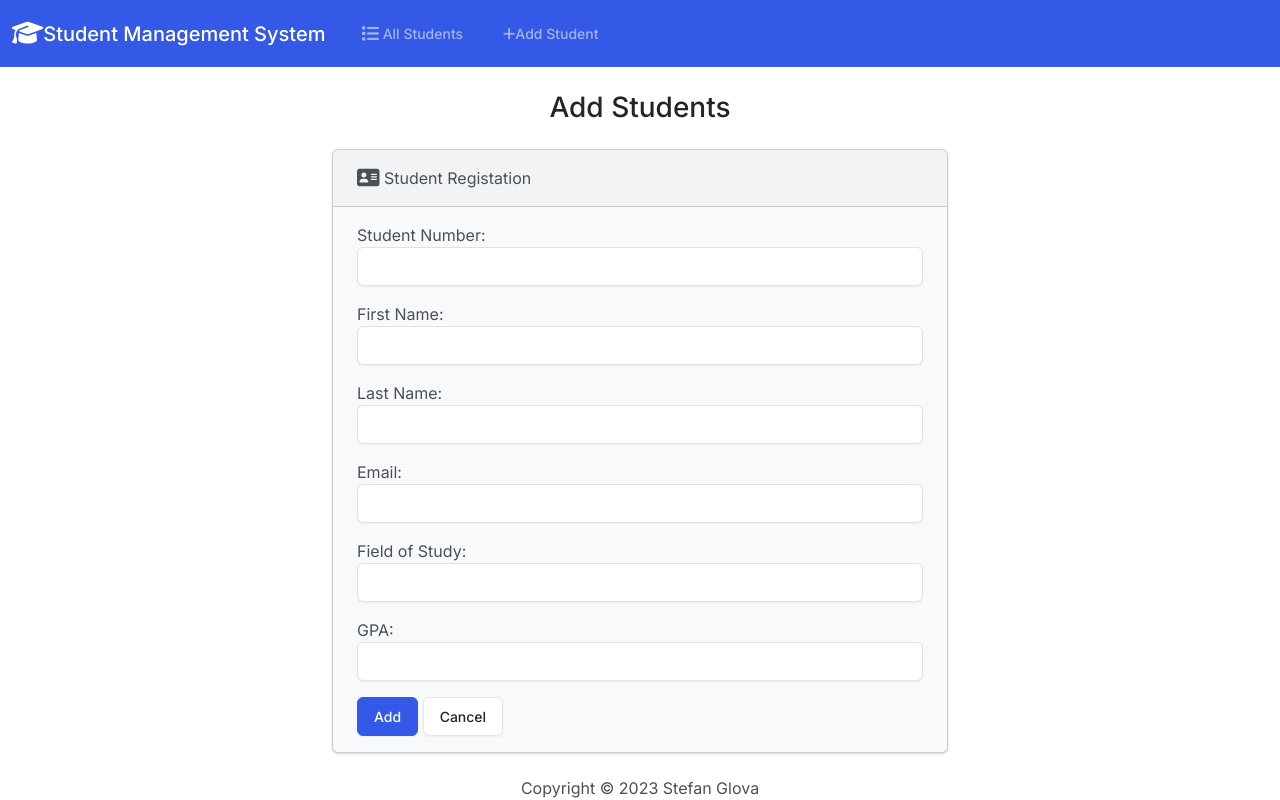
After one commit to StefanGlova/student_project, a Django app: page /add/ in a window 1280 px wide. The commit adds this page. Run offline with Django 4.2, Linux system fonts and the light colour scheme; some libraries are stand-ins or nearby versions.

Commit message:
general page structure separated to base.html, new file created and finished add.html

```diff
--- /dev/null
+++ b/students/templates/students/add.html
@@ -0,0 +1,37 @@
+{% extends 'students/base.html' %}
+
+{% block body %}
+
+    <h3 class="text-center m-4">Add Students</h3>
+
+    {% if success %}
+        <div class="alert alert-success"  role="alert">
+            The new student added successfully.
+            <a href="{% url 'index' %}" class="alert-link">Go to Home Page.</a>
+        </div>
+
+    {% else %}
+
+        <div class="row justify-content-center">
+            <div class="col-6">
+                <div class="card bg-light mb-3">
+                    <div class="card-header">
+                        <i class="fa-solid fa-address-card fa-lg"></i>
+                        Student Registation
+                    </div>
+                    <div class="card-body">
+                        <form action="{% url 'add' %}" method="POST">
+                            {% csrf_token %}
+                            {{ form.as_p }}
+                            <button type="submit" class="btn btn-primary">Add</button>
+                            <a href="{% url 'index' %}" class="btn btn-secondary">Cancel</a>
+
+                        </form>
+                    </div>
+                </div>
+            </div>
+        </div>
+
+    {% endif %}
+
+{% endblock body %}
--- /dev/null
+++ b/students/templates/students/base.html
@@ -0,0 +1,49 @@
+{% load static %}
+<!DOCTYPE html>
+<html lang="en">
+<head>
+    <meta charset="UTF-8">
+    <meta name="viewport" content="width=device-width, initial-scale=1.0">
+    <title>Student Management System</title>
+    <link rel="stylesheet" href="https://cdnjs.cloudflare.com/ajax/libs/font-awesome/6.4.2/css/all.min.css"/>
+    <link href="{% static 'css/bootstrap.min.css' %}" rel="stylesheet">
+</head>
+<body class="d-flex flex-column min-vh-100">
+    <nav class="navbar navbar-expand-lg bg-primary" data-bs-theme="dark">
+        <div class="container-fluid">
+          <a class="navbar-brand" href="{% url 'index' %}">
+            <i class="fa-solid fa-graduation-cap fa-lg"></i>Student Management System
+            </a>
+          <button class="navbar-toggler" type="button" data-bs-toggle="collapse" data-bs-target="#navbarColor01" aria-controls="navbarColor01" aria-expanded="false" aria-label="Toggle navigation">
+            <span class="navbar-toggler-icon"></span>
+          </button>
+          <div class="collapse navbar-collapse" id="navbarColor01">
+            <ul class="navbar-nav me-auto">
+              <li class="nav-item">
+                <a class="nav-link" href="{% url 'index' %}">
+                    <i class="fa-solid fa-list fa-lg"></i> All Students
+                </a>
+              </li>
+              <li class="nav-item">
+                <a class="nav-link" href="{% url 'add' %}">
+                    <i class="fa-solid fa-plus"></i>Add Student
+                </a>
+              </li>
+            </ul>
+          </div>
+        </div>
+    </nav>
+    <div class="container-fluid">
+        {% block body %}
+        {% endblock body %}
+    </div>
+    <footer class="mt-auto md-4">
+        <div class="text-center">
+            <span>
+                Copyright &copy; <script>document.write(new Date().getFullYear())</script> Stefan Glova
+            </span>
+        </div>
+    </footer>
+    <script src="https://cdn.jsdelivr.net/npm/bootstrap@5.3.1/dist/js/bootstrap.bundle.min.js"></script>
+</body>
+</html>
--- a/students/views.py
+++ b/students/views.py
@@ -40,6 +40,6 @@
             })
     else:
         form = StudentForm()
-    return render(request, 'student/add.html', {
+    return render(request, 'students/add.html', {
         'form': StudentForm()
     })
```
Also changed, not shown: students/templates/students/index.html (+4 -47 lines), db.sqlite3.
